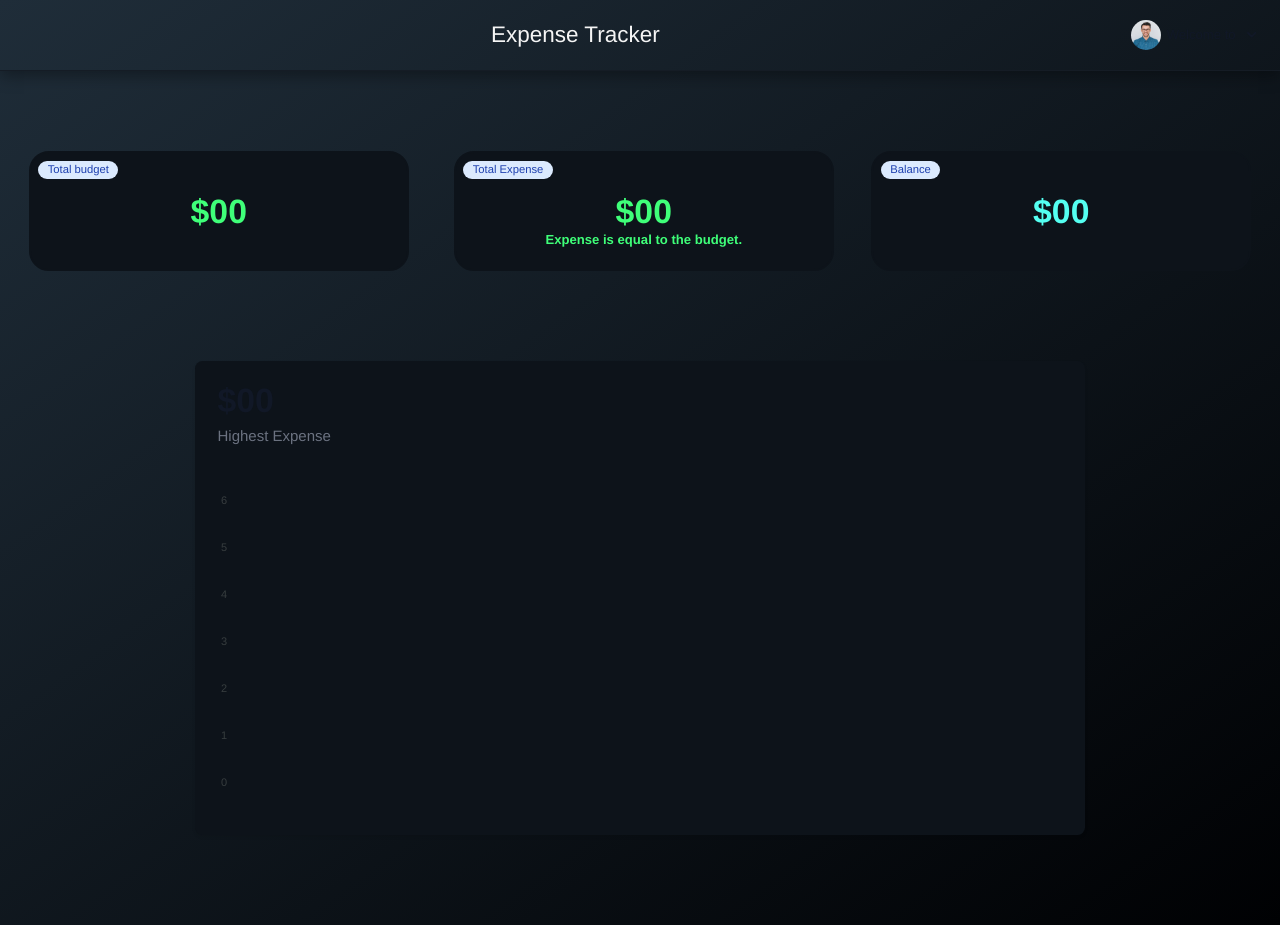
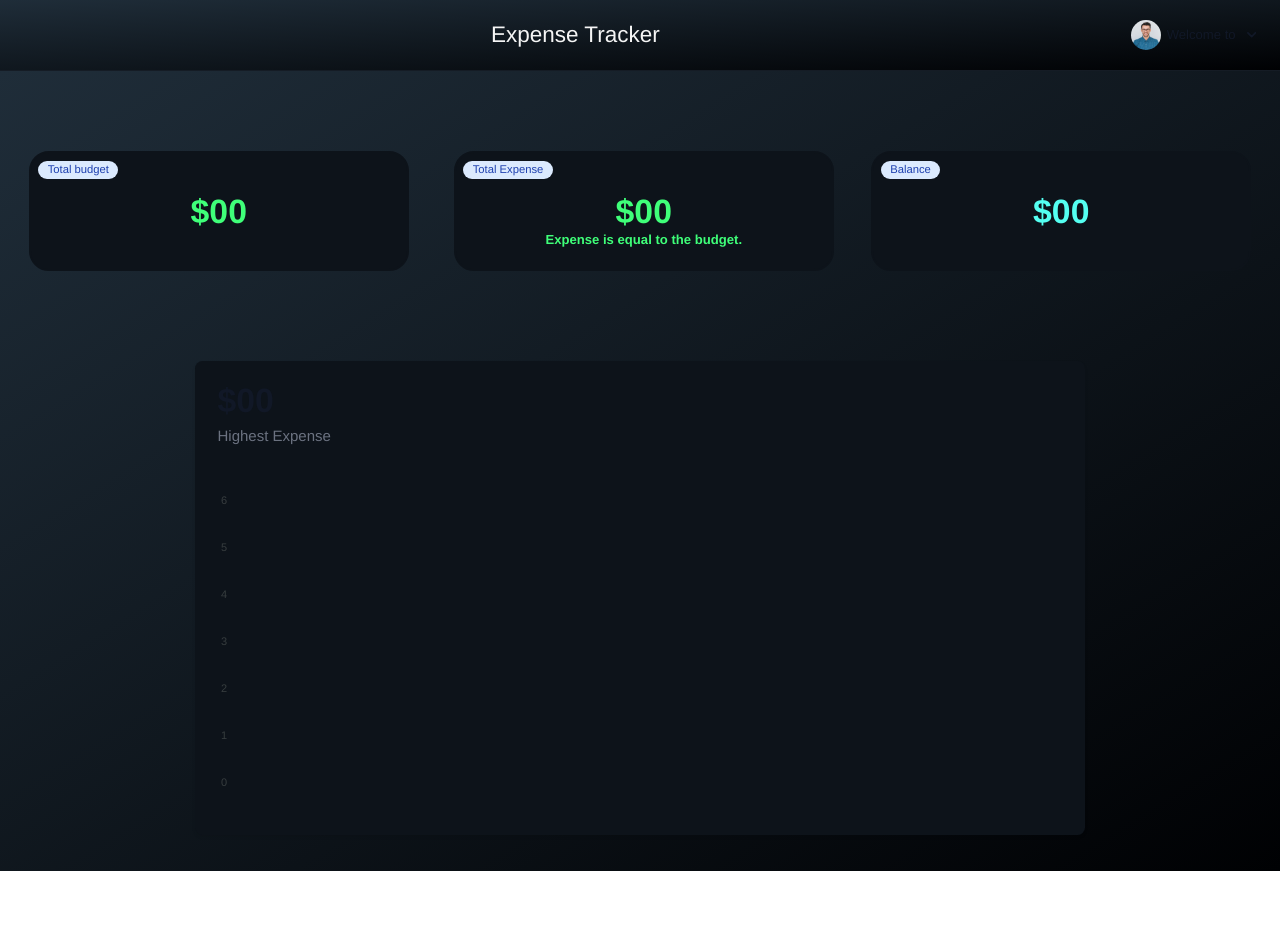
Before and after one commit to mohammadafnan/ExpenceTracker-json-server, an Angular app: page /dashboard in a window 1280 px wide. After the commit the page ends 871 px from the top, so only its background shows below. Built offline with nearby package versions, Linux system fonts and the light colour scheme; data requests are answered from the project's data file; some icons are missing.

Commit message:
alerts added  25 june 2025

```diff
--- a/src/app/dashboard/dashboard.component.html
+++ b/src/app/dashboard/dashboard.component.html
@@ -1,5 +1,5 @@
 <!-- <app-header ></app-header> -->
-
+<div class="bg">
   <div class="flex justify-center flex-col md:flex-row" id="excel-table">
     <h3 class="card2 mr-5 text-4xl relative font-semibold">
       <span
@@ -53,8 +53,12 @@
       </span>
       <i class="lni lni-weight-machine-1 icon2 relative top-1"></i>
       {{ balacnce() | currency : "USD" : "symbol" : "2.0" }} <br />
-    <label class="lbl text-sm" *ngIf="totalexp() < getUserBudget()">Save</label>
-    <label class="lbl text-sm" *ngIf="totalexp() > getUserBudget()">Loss</label>
+      <label class="lbl text-sm" *ngIf="totalexp() < getUserBudget()"
+        >Save</label
+      >
+      <label class="lbl text-sm" *ngIf="totalexp() > getUserBudget()"
+        >Loss</label
+      >
     </h3>
   </div>
 
@@ -216,3 +220,4 @@
     </dl>
   </div>
 </div> -->
+</div>
--- a/src/app/dashboard/dashboard.component.scss
+++ b/src/app/dashboard/dashboard.component.scss
@@ -1,3 +1,6 @@
+
+
+
 .card1 {
   margin-top: 10vh;
   background-color: #0d131a;
--- a/src/app/expense/expense.component.html
+++ b/src/app/expense/expense.component.html
@@ -1,4 +1,4 @@
-<div>
+<div class="bg">
   <div class="center">
     <!-- Start Q1 -->
     <!-- <button [ngClass]="isbtn == true ? 'a' : 'b'" [disabled]="isbtn == false">
@@ -133,7 +133,7 @@
   <!-- style="width: 400px; overflow-x: scroll" -->
   <div class="center">
     <table id="excel-table">
-      <div class="w-[400px] sm:w-full  overflow-x-scroll">
+      <div class="w-[400px] sm:w-full overflow-x-scroll">
         <thead>
           <tr>
             <input
@@ -258,7 +258,7 @@
 
 <div
   *ngIf="this.add"
-  class=" alert-animation absolute top-10 right-10 flex w-96 items-center p-3 mb-4 text-sm rounded-lg dark:bg-[#00ff8078] text-white-900"
+  class="alert-animation absolute top-10 right-10 flex w-96 items-center p-3 mb-4 text-sm rounded-lg dark:bg-[#00ff8078] text-white-900"
   role="alert"
 >
   <svg
--- a/src/app/header/header.component.html
+++ b/src/app/header/header.component.html
@@ -1,4 +1,4 @@
-<div class="centerheader" *ngIf="extracker.currentRoute != '/login'">
+<div class="centerheader bg-header" *ngIf="extracker.currentRoute != '/login'">
   <div (click)="this.extracker.toggleDrawer()">
     <i
       class="lni lni-menu-hamburger-1 cursor-pointer"
--- a/src/app/login/login.component.css
+++ b/src/app/login/login.component.css
@@ -104,6 +104,11 @@ input {
     transform: rotate(360deg);
   }
 }
+
+.bg{
+  background-color: whitesmoke;
+}
+
 .animated-bg {
   width: 100%;
   height: 100vh;
--- a/src/styles.css
+++ b/src/styles.css
@@ -4,10 +4,12 @@
 @tailwind utilities;
 
 body {
+  margin: 0;
+  padding: 0;
   /* background: #0d1117; */
   color: whitesmoke;
   /* background: #0d1117; */
-  background: linear-gradient(to bottom right, #1f2d39, #000103);
+  /* background: linear-gradient(to bottom right, #1f2d39, #000103); */
   /* background: rgb(31,42,4);
 background: linear-gradient(90deg, rgba(31,42,4,1) 27%, rgba(15,21,0,1) 65%); */
   /* background: rgb(31, 42, 4);
@@ -16,6 +18,17 @@ background: linear-gradient(90deg, rgba(31,42,4,1) 27%, rgba(15,21,0,1) 65%); */
     sans-serif;
   overflow-x: hidden;
 }
+
+
+.bg {
+  background: linear-gradient(to bottom right, #1f2d39, #000103);
+  height: 100%;
+}
+.bg-header {
+  background: linear-gradient(to bottom right, #1f2d39, #000103);
+
+}
+
 
 ::-webkit-scrollbar {
   width: 10px;
@@ -111,10 +124,6 @@ tr td {
   }
 }
 
-
-
-
-
 .alert-animation {
   animation: fadeInUp 1s ease forwards;
 }
```
Also changed, not shown: src/app/header/header.component.scss (line endings or trailing spaces), src/tailwind.css. Lines whose indentation alone changed are shown as unchanged.
